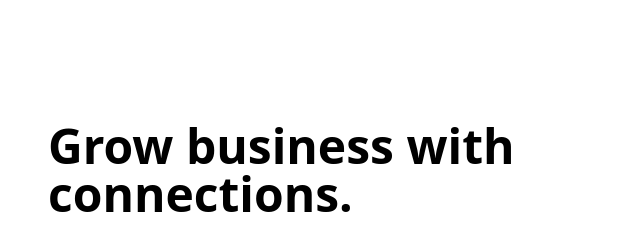
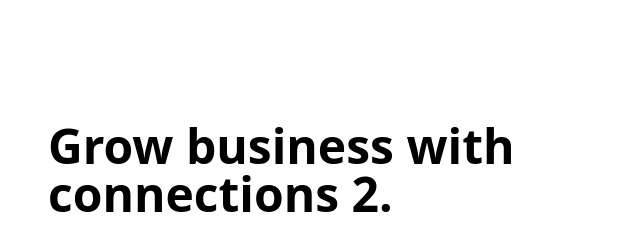
Before and after one commit to enterboxonline/mekano, a plain HTML site: page index.html in a window 1280 px wide. Shown: the top 239 px of the page, 640-1280 px from the left. Drawn offline with nearby package versions, Linux system fonts and the light colour scheme.

Commit message:
Update index.html for mekano

```diff
--- a/index.html
+++ b/index.html
@@ -16,7 +16,7 @@
             gtag('js', new Date());
             gtag('config', 'G-SES0N0WM4P');
         </script>
-    </head><body><section class="py-10 bg-white sm:py-16 lg:py-24"><div class="px-4 mx-auto sm:px-6 lg:px-8 max-w-7xl"><div class="grid items-center grid-cols-1 gap-y-12 lg:grid-cols-2 lg:gap-x-24"><div><img src="https://cdn.rareblocks.xyz/collection/celebration/images/integration/2/services-icons.png" alt="" class="w-full max-w-md mx-auto" /></div><div class="text-center lg:text-left"><h2 class="text-3xl font-bold leading-tight text-black sm:text-4xl lg:text-5xl">Grow business with connections.</h2><p class="mt-6 text-base text-gray-600">Amet minim mollit non deserunt ullamco est sit aliqua dolor do amet sint. Velit officia consequat duis enim velit mollit. Exercitation veniam consequat sunt nostrud amet.</p><a href="#" title="" role="button" class="inline-flex items-center justify-center px-8 py-4 font-semibold text-white transition-all duration-200 bg-blue-600 rounded-md mt-9 hover:bg-blue-700 focus:bg-blue-700"> Check all 1486 apps </a></div></div></div></section>
+    </head><body><section class="py-10 bg-white sm:py-16 lg:py-24"><div class="px-4 mx-auto sm:px-6 lg:px-8 max-w-7xl"><div class="grid items-center grid-cols-1 gap-y-12 lg:grid-cols-2 lg:gap-x-24"><div><img src="https://cdn.rareblocks.xyz/collection/celebration/images/integration/2/services-icons.png" alt="" class="w-full max-w-md mx-auto" /></div><div class="text-center lg:text-left"><h2 class="text-3xl font-bold leading-tight text-black sm:text-4xl lg:text-5xl">Grow business with connections 2.</h2><p class="mt-6 text-base text-gray-600">Amet minim mollit non deserunt ullamco est sit aliqua dolor do amet sint. Velit officia consequat duis enim velit mollit. Exercitation veniam consequat sunt nostrud amet.</p><a href="#" title="" role="button" class="inline-flex items-center justify-center px-8 py-4 font-semibold text-white transition-all duration-200 bg-blue-600 rounded-md mt-9 hover:bg-blue-700 focus:bg-blue-700"> Check all 1486 apps </a></div></div></div></section>
         <div class="fixed bottom-0 right-1 p-5 flex justify-end pointer-events-none z-[314159] box-border">
           <a href="https://enterbox.app/pricing" class="pointer-events-auto bg-white px-3 py-2 rounded-lg font-sans font-bold text-sm text-black shadow-md flex items-center transition-shadow duration-200 hover:shadow-lg" target="_blank" rel="noopener noreferrer">
             <img src="https://enterbox-client2.vercel.app/_next/static/media/enterbox-logo.6d7ca5d5.svg" alt="Enterbox Logo" class="w-6 h-6 mr-2" />
```
